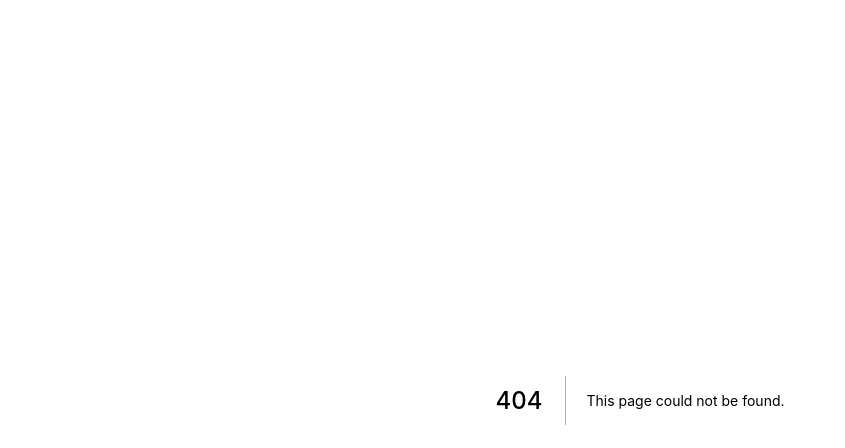
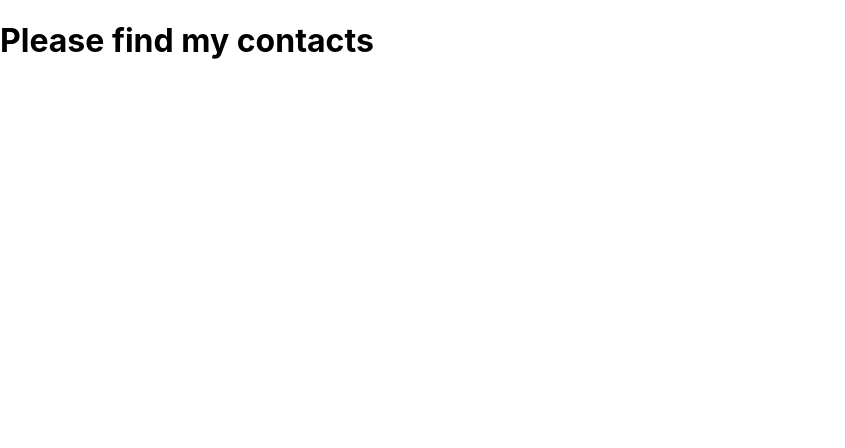
Before and after one commit to AravindMurgan/DJ-Website-Next.js, a Next.js app: page /Contact in a window 1280 px wide. Before the commit this address had no page. Shown: the top 448 px of the page, without its empty margins (0-845 px from the left). Built offline with nearby package versions, Linux system fonts and the light colour scheme.

Commit message:
route-testing

```diff
--- /dev/null
+++ b/pages/Contact.js
@@ -0,0 +1,7 @@
+export default function Contact() {
+	return (
+		<div>
+			<h1>Please find my contacts</h1>
+		</div>
+	);
+}
```
